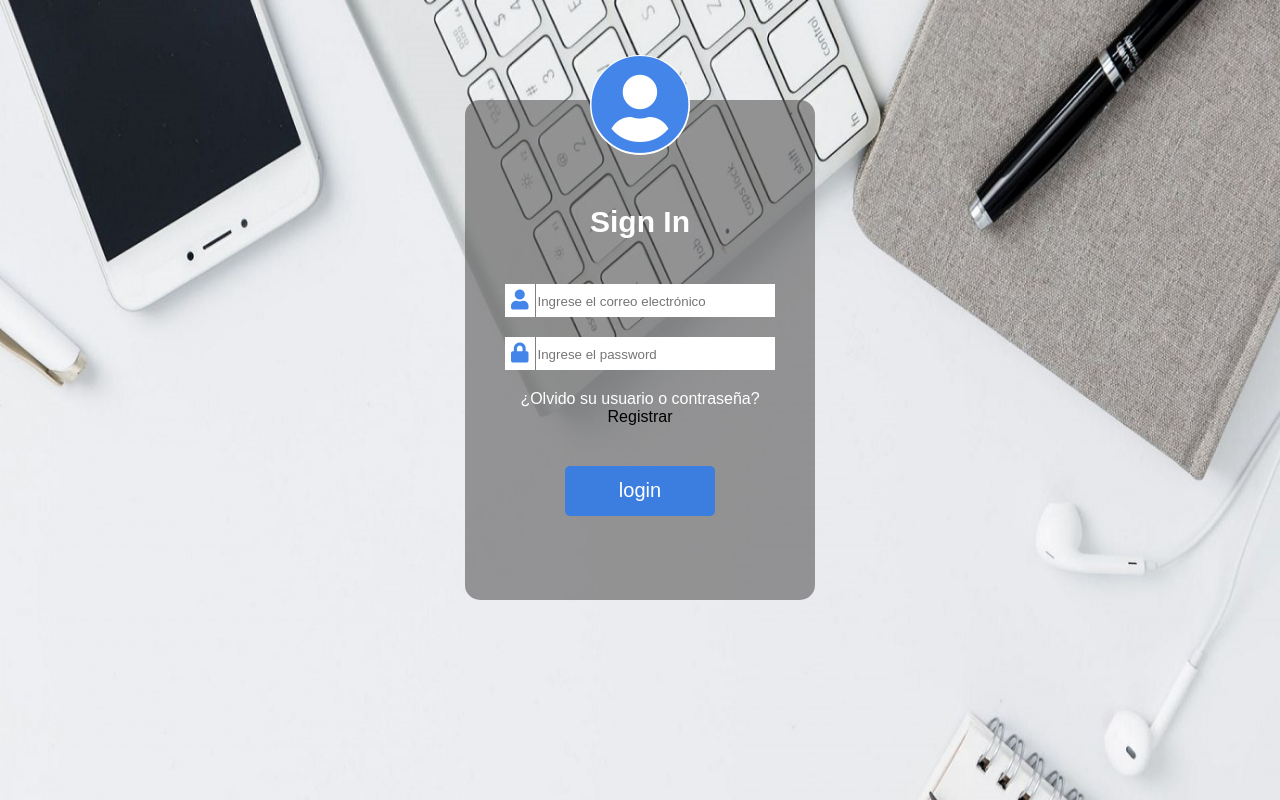
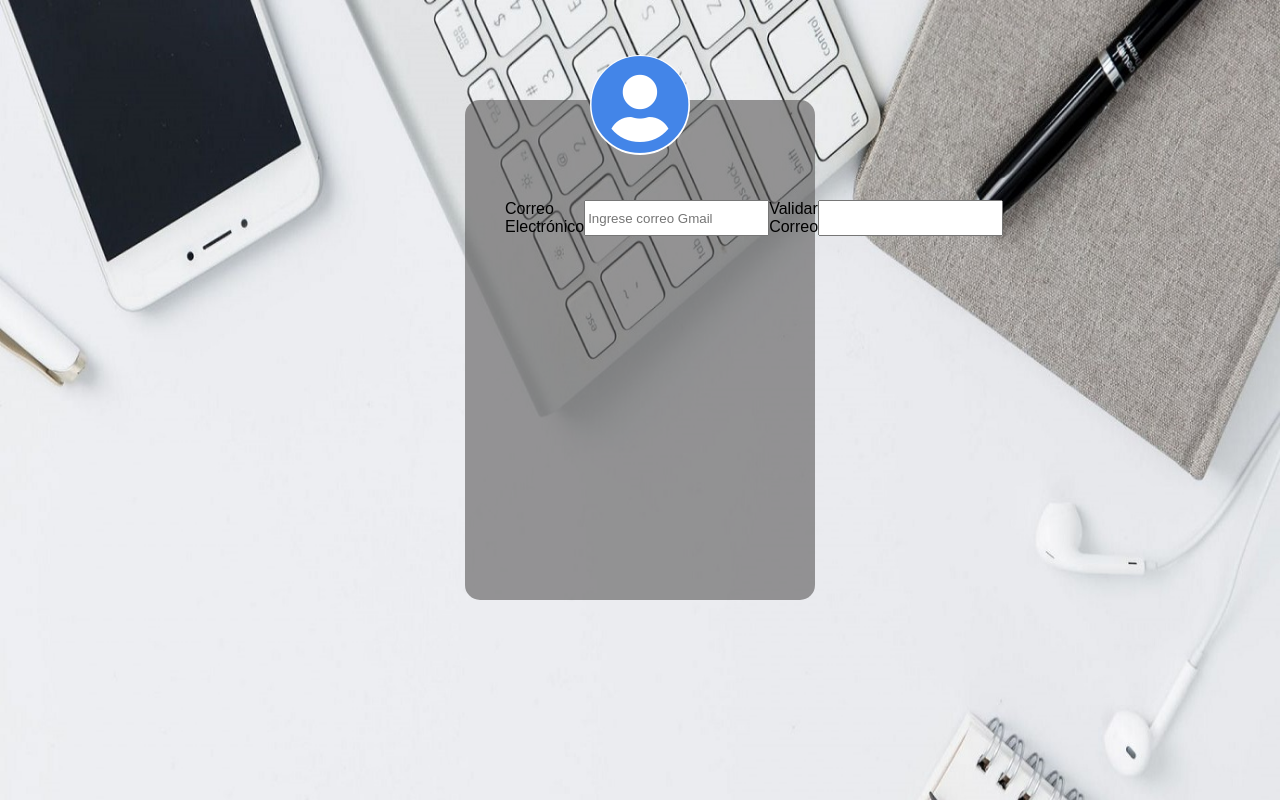
Before and after one commit to rCristianH/Proyect-Ciclo3, a React (Create React App) app: page /Registro in a window 1280 px wide. Built offline with nearby package versions, Linux system fonts and the light colour scheme.

Commit message:
Nuevos avances de la interfaz Login

```diff
--- a/package.json
+++ b/package.json
@@ -9,6 +9,7 @@
     "react": "^17.0.2",
     "react-dom": "^17.0.2",
     "react-google-login": "^5.2.2",
+    "react-router-dom": "^5.3.0",
     "react-scripts": "4.0.3",
     "web-vitals": "^1.1.2"
   },
--- a/src/components/App.js
+++ b/src/components/App.js
@@ -1,32 +1,53 @@
 import logo from './logo.svg';
-import './App.css';
-import '../components/Style.css'
+import { Route, Switch } from 'react-router-dom';
+import { Link } from 'react-router-dom';
+import '../components/App.css';
+import '../components/Estilos/Style.css'
 import GoogleLogin from 'react-google-login';
+import Registro from '../components/Registro';
 
 function App() {
+  const respuestaGoogle=(respuesta)=>{
+    console.log(respuesta);
+    console.log(respuesta.profileObj);
+    //console.log(respuesta.profileObj.email);
+
+    for(const dato in respuesta.profileObj){
+        console.log(`${dato}:${respuesta.profileObj[dato]}`)
+        if(`${dato}` === 'email'){
+          console.log(`${respuesta.profileObj[dato]}`);
+        }
+    }
+
+  }
   return (
-    <section class="form">
-      <div id="usercircle" class="fas fa-user-circle">
-      </div>
-      <h1 id="signin">Sign In</h1>
-      <div class="login">
-        <div class="divuser">
-          <label Id="usericon" class="fas fa-user"></label>
-          <input type="text" id="user" name="Username" placeholder="Ingrese el correo electrónico"></input>
-        </div>
-        <div class="divpass">
-          <label id="iconpas" class="fas fa-lock"></label>
-          <input type=""text id="password" name="password" placeholder="Ingrese el password"></input>
-        </div>
-        <div class="divend">
-          <a style={{color: 'white'}}>¿Olvido su usuario o contraseña?</a>
-            <a>Registrar</a>
-          <button class="buttons">
-            <a>login</a>
+    <Switch>
+      <Route exact path={'/'}>
+        <section class="form">
+          <div id="usercircle" class="fas fa-user-circle">
+          </div>
+          <h1 id="signin">Bienvenido</h1>
+          <div className="login">
+          <GoogleLogin
+          clientId="563173451966-f98vrgpdk1jtcoql1e267lo8f1nj0jtg.apps.googleusercontent.com"
+          //buttonText="Login"
+          render={renderProps => (
+            <button className="buttons" onClick={renderProps.onClick} disabled={renderProps.disabled}><a Id="usericon" class="fas fa-user"></a><span>Iniciar Sesión</span></button>
+          )}
+          onSuccess={respuestaGoogle}
+          onFailure={respuestaGoogle}
+          cookiePolicy={'single_host_origin'}
+          />
+          <button type={'button'} className="buttons">
+            <a Id={'regisicon'} className="fas fa-user-plus"></a><Link to={'/Registro'} style={{textDecoration: 'none', color: 'white'}}>Registrar</Link>
           </button>
         </div>
-      </div>
     </section>
+    </Route>
+      <Route exact path={'/Registro'}>
+          <Registro />
+    </Route>
+    </Switch>
   );
 }
 
--- a/src/components/Style.css
+++ b/src/components/Estilos/Style.css
@@ -30,29 +30,39 @@ body{
     background: white;
     position: relative;
     top: -45px;
-
 }
 #signin{
     text-align:center;
     color:white;
-    font-size:30px;
+    font-size:40px;
     position:relative;
     top:-20px;
 }
 .login{
-    justify-content: center;
     margin: auto;
-    display: block;
+    display: flex;
+    flex-wrap: wrap;
+    flex-direction: column;
+    align-items: center;
     position: relative;
     width: 270px;
 }
 #usericon{
+    padding: 8px 15px;
+    font-size: 25px;
+    position: relative;
+    left: -21px;
+    color: white;
+    border-right:2px solid white;
+}
+.buttons #usericon:hover{
     background: white;
-    padding: 6px 6px 7px 6px;
-    font-size: 20px;
+    padding: 8px 15px;
+    font-size: 25px;
     position: relative;
+    left: -21px;
     color: #367ce6ee;
-    border-right:1px solid gray;
+    border-right:2px solid #367ce6ee;
 }
 .divuser{
     position: relative;
@@ -60,77 +70,59 @@ body{
     height: 25px;
     margin-bottom: 20px;
 }
-.divuser #user:hover{
-    border-color:#367ce6ee ;
-}
 .login .divuser{
     padding: 0px 0px 8px 0px;
 }
-#user{
-    width: 235px;
-    height: 30px;
-    text-align: left;
-    border: none;
+#regisicon{
+    padding: 8px 10px;
+    font-size: 23px;
     position: relative;
-    top: -1px;
+    left: -40px;
+    color: white;
+    border-right: 2px solid white;
 }
-.divpass{
+.buttons #regisicon{
+    padding: 8px 10px;
+    font-size: 23px;
     position: relative;
+    left: -40px;
+    color: white;
+    border-right: 2px solid white;
+}
+.buttons  #regisicon:hover{
     background: white;
-    height: 25px;
-    margin-bottom: 20px;
+    padding: 8px 10px;
+    font-size: 23px;
+    position: relative;
+    left: -40px;
+    color: #367ce6ee;
+    border-right: 2px solid #367ce6ee;
 }
-.login .divpass{
-    padding: 0px 0px 8px 0px;
-}
-#iconpas{
-    background: white;
-    padding: 6px 6px 7px 6px;
-    font-size: 20px;
-    position: relative;
-    color: #367ce6ee;
-    border-right:1px solid gray;
-}
-#password{
-    width: 235px;
-    height: 30px;
-    text-align: left;
-    border: none;
-    position: relative;
-    top: -1px;
-}
-.divend{
-    display: flex;
-    align-content: center;
-    flex-wrap: wrap;
-    justify-content: center;
-    flex-direction: column;
-    align-items: center;
-}
-
 .buttons{
    background: #367ce6ee;
-   width: 150px;
+   width: 220px;
    height: 50px;
    color: white;
    font-size: 20px;
    border: none;
    border-radius: 5px;
-   margin-top: 40px;
+   margin-top: 30px;
 
 }
-
 .buttons:hover{
     background: white;
     color: #367ce6ee;
     border: 2px solid #367ce6ee;
 }
 
+button a:hover{
+    text-decoration: underline;
+    background: white;
+    color: #367ce6ee !important;
+}
 input{
     outline-color: #367ce6ee;
 }
-
-
 :root{
     --iconpas:blue;
 }
--- /dev/null
+++ b/src/components/Estilos/StyleRegistro.css
@@ -0,0 +1,28 @@
+.form{
+    width: 350px;
+    height: 500px;
+    background-color: rgba(82, 80, 80, 0.575);
+    border-radius: 15px;
+    position: relative;
+    top: 100px;
+
+}
+#usercircle2{
+    display: flex;
+    justify-content: center;
+    color: #367ce6ee;
+    font-size: 100px;
+    width: 100px;
+    height: 100px;
+    margin: auto;
+    border-radius: 100px;
+    background: white;
+    position: relative;
+    top: -45px;
+}
+.Regis{
+    margin: auto;
+    display: flex;
+    position: relative;
+    width: 270px;
+}
--- /dev/null
+++ b/src/components/Registro.js
@@ -0,0 +1,26 @@
+import '../components/Estilos/StyleRegistro.css';
+
+
+function registro(){
+
+    return(
+        <section className='form'>
+        <div id="usercircle2" className="fas fa-user-circle">
+        </div>
+        <div className={'Regis'}>
+        <label>Correo Electrónico</label>
+        <input
+        type={'text'}
+        name={'Correo'}
+        placeholder={'Ingrese correo Gmail'}
+        />
+        <label>Validar Correo</label>
+        <input
+        type={'text'}
+        />
+        </div>
+        </section>
+        );
+}
+
+export default registro;
```
Also changed, not shown: 2 other files (tests, documents, lock files or other folders).
